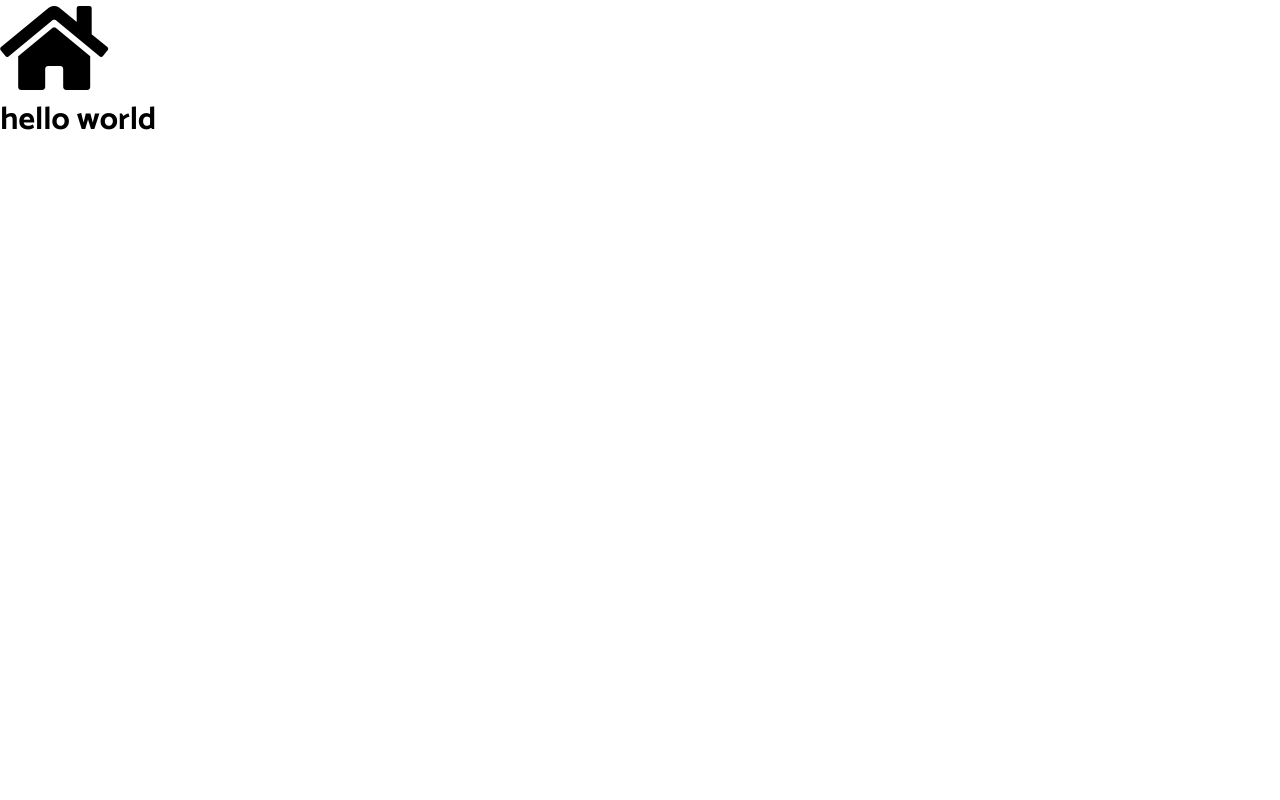
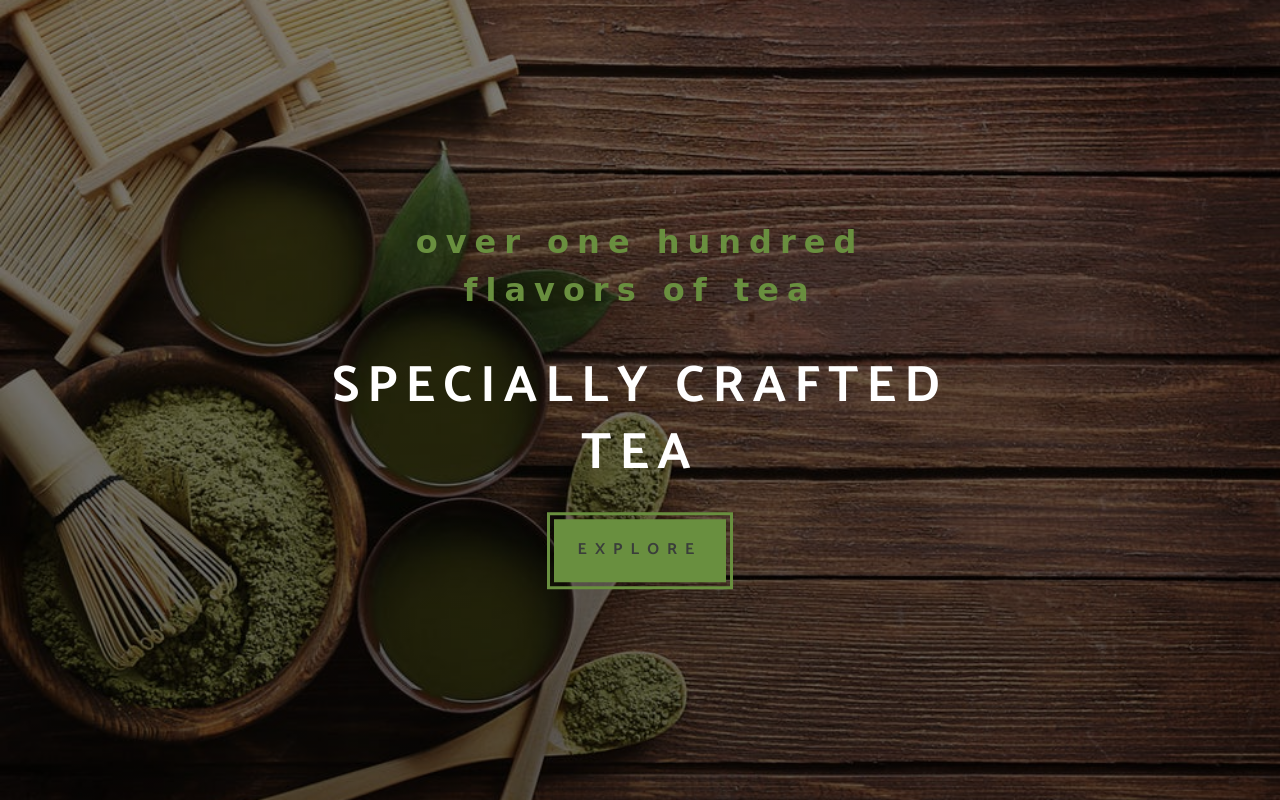
Before and after one commit to engineerStuardo/tea-station-project, a plain HTML site: page index.html in a window 1280 px wide. Drawn offline with Linux system fonts and the light colour scheme; a web font is replaced by a local one.

Commit message:
added header html and css basic classes

```diff
--- a/index.html
+++ b/index.html
@@ -10,7 +10,16 @@
     <link rel="stylesheet" href="./styles.css" />
   </head>
   <body>
-    <i class="fas fa-home fa-6x"></i>
-    <h1>hello world</h1>
+    <!-- nav button -->
+    <!-- navbar -->
+    <!-- header -->
+    <header class="header">
+      <div class="banner">
+        <h3 class="banner-subtitle">over one hundred flavors of tea</h3>
+        <h1 class="banner-title">specially crafted tea</h1>
+        <a href="./skills.html" class="banner-btn">explore</a>
+      </div>
+    </header>
+    <!-- end header -->
   </body>
 </html>
--- a/styles.css
+++ b/styles.css
@@ -21,3 +21,86 @@ body {
   font-family: 'Catamaran', sans-serif;
   line-height: 1.5;
 }
+
+/* helper/utility classes */
+a {
+  text-decoration: none;
+}
+
+.text-white {
+  color: var(--mainWhite);
+}
+
+.text-center {
+  text-align: center;
+}
+
+.text-primary {
+  color: var(--primaryColor);
+}
+/* clearfix */
+
+/* globals */
+/* navbar */
+
+/* header */
+.header {
+  min-height: 100vh;
+  background: linear-gradient(rgba(0, 0, 0, 0.5), rgba(0, 0, 0, 0.6)),
+    url('./images/main-bcg.jpeg') center/cover no-repeat fixed;
+  position: relative;
+}
+/* end header */
+
+/* banner */
+.banner {
+  position: absolute;
+  top: 50%;
+  left: 50%;
+  text-align: center;
+  transform: translate(-50%, -50%);
+  letter-spacing: var(--letterSpacing);
+}
+
+.banner-subtitle {
+  font-size: 2rem;
+  font-family: var(--slantedText);
+  color: var(--primaryColor);
+  /* animation */
+}
+
+.banner-title {
+  text-transform: uppercase;
+  font-size: 3.2rem;
+  color: var(--mainWhite);
+  margin-top: 2.5rem;
+  line-height: 1.3;
+  /* animation */
+}
+
+.main-btn,
+.banner-btn {
+  display: inline-block;
+  background: var(--primaryColor);
+  text-transform: uppercase;
+  padding: 0.8rem 1.25rem;
+  color: var(--mainDark);
+  font-weight: bold;
+  outline: 0.2rem solid var(--primaryColor);
+  outline-offset: 4px;
+  cursor: pointer;
+  margin-top: 2rem;
+  transition: var(--mainTransition);
+}
+
+.main-btn:hover,
+.banner-btn:hover {
+  color: var(--mainWhite);
+  opacity: 0.7;
+}
+
+.banner-btn {
+  padding: 1.2rem 1.5rem;
+  /* animation */
+}
+/* end banner */
```
